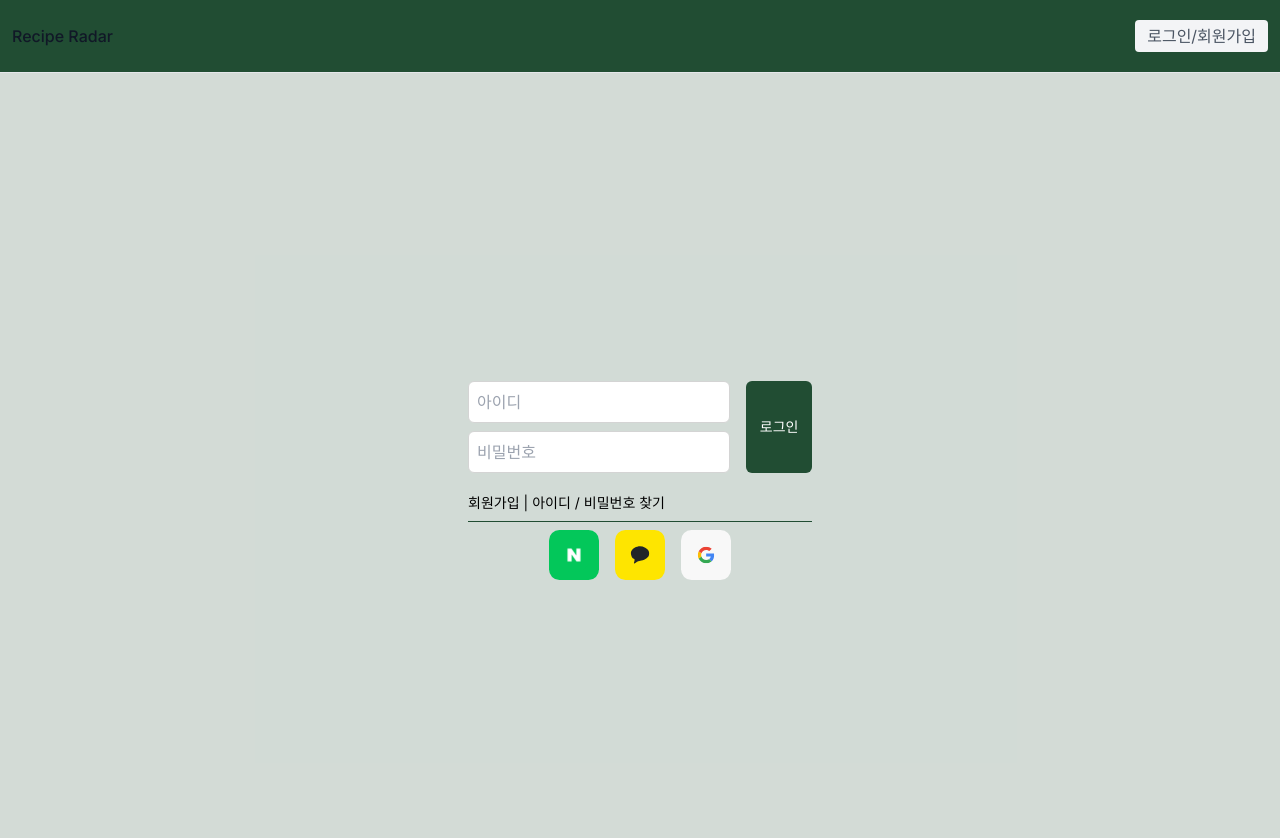
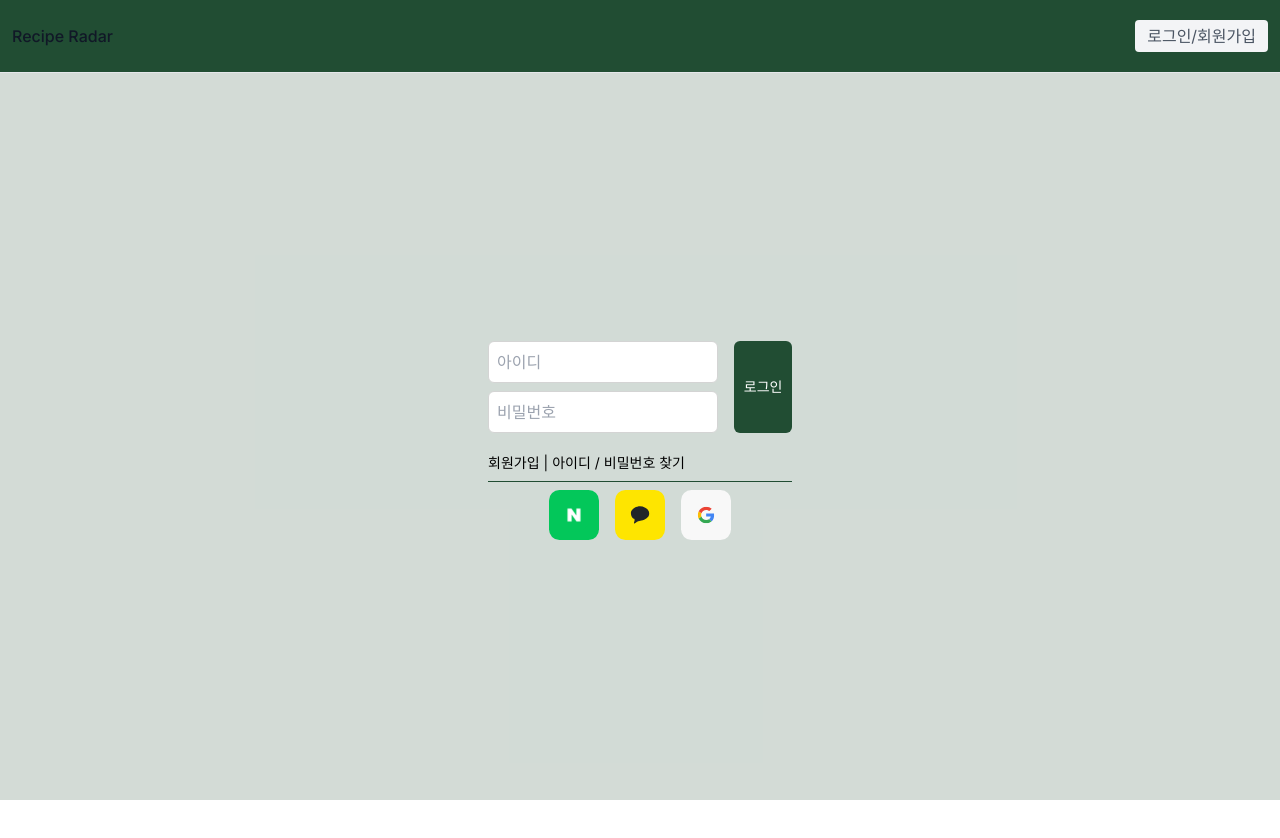
Before and after one commit to Teeeeeeeam/Recipe-FE, a Next.js app: page /user/login in a window 1280 px wide. Shown: the top 838 px of the page. After the commit the page ends 800 px from the top, so only its background shows below. Built offline with nearby package versions, Linux system fonts and the light colour scheme; no server answers.

Commit message:
💄 Style : user 관련 컴포넌트들의 min-w 추가

```diff
--- a/src/app/user/layout.tsx
+++ b/src/app/user/layout.tsx
@@ -4,8 +4,8 @@ const AuthLayout = ({
   children: React.ReactNode
 }>) => {
   return (
-    <div className="flex flex-col min-h-screen justify-center items-center">
-      <div className="max-w-[360px] mx-auto">{children}</div>
+    <div className="flex items-center min-w-[300px] sm:max-w-[320px] w-full">
+      {children}
     </div>
   )
 }
```
